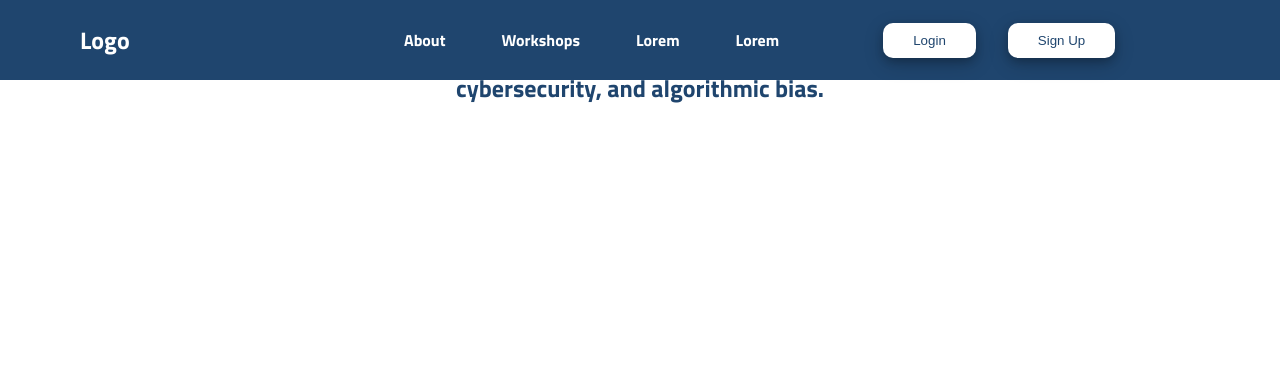
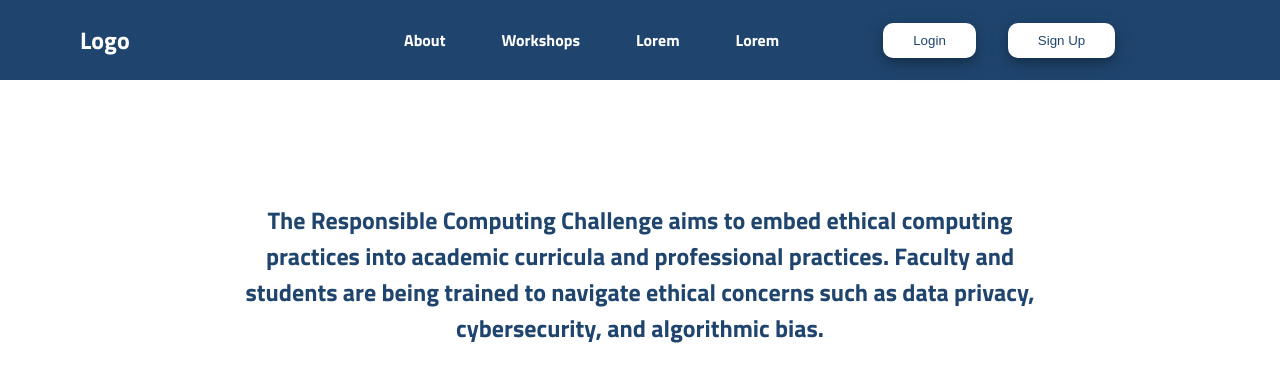
Before and after one commit to efpha/rc_web-app, a Next.js app: page /about in a window 1280 px wide. Shown: the top 382 px of the page. Built offline with nearby package versions, Linux system fonts and the light colour scheme.

Commit message:
about page positioning

```diff
--- a/src/app/about/page.css
+++ b/src/app/about/page.css
@@ -20,6 +20,9 @@
     padding: 2em;
     margin: 3em;
     border-radius: 10px;
+    /* background-color: red; */
+    position: relative;
+    top: 15em;
 }
 
 .content {
--- a/src/app/page.tsx
+++ b/src/app/page.tsx
@@ -5,6 +5,5 @@ export default function Home() {
     <div className="pg_cont">
       <Hero />
     </div>
-
   );
 };
```
